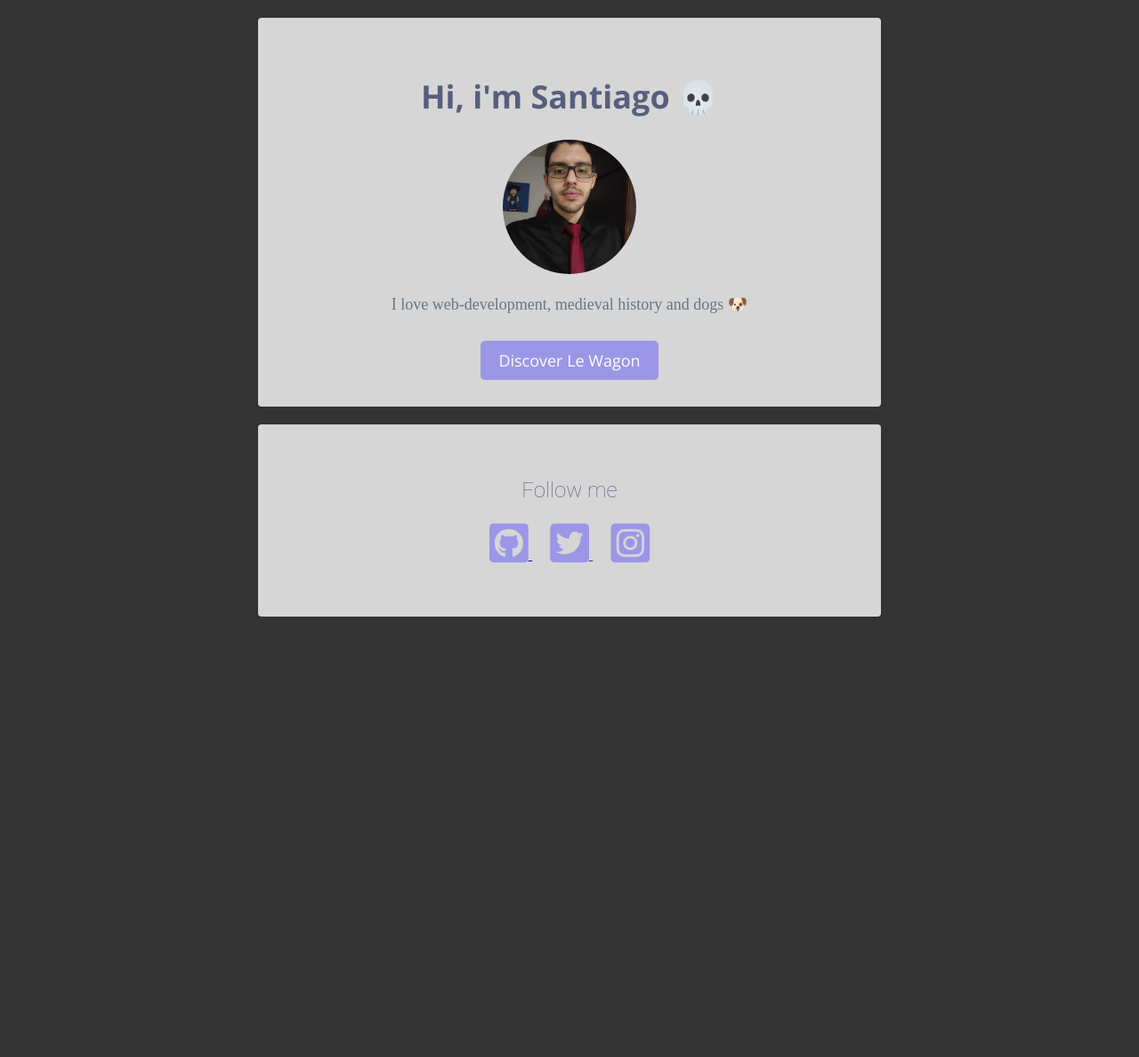
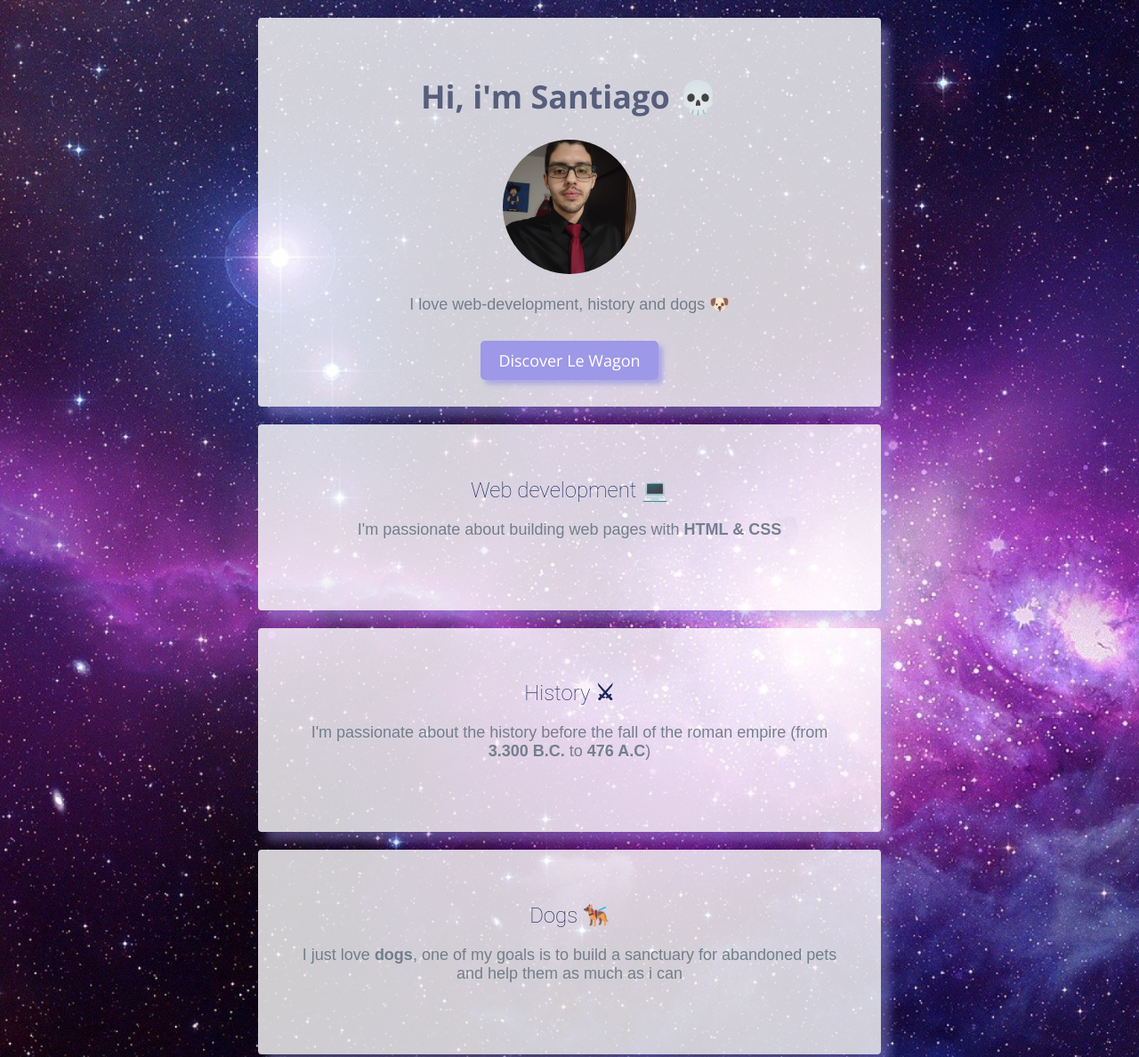
Before and after one commit to Exanimum18/profile, a plain HTML site: page index.html in a window 1280 px wide. Shown: the top 1188 px of the page at 89% size. Before the commit the page ends 800 px from the top, so only its background shows below. Drawn offline with nearby package versions, Linux system fonts and the light colour scheme.

Commit message:
Modificaciones finales

```diff
--- a/index.html
+++ b/index.html
@@ -14,8 +14,27 @@
     <div class="card-white">
       <h1>Hi, i'm Santiago 💀</h1>
       <img class="img-circle" src="images/My-Profile.jpg" alt="Santiago's profile picture">
-      <p>I love web-development, medieval history and dogs 🐶</p>
+      <p>I love web-development, history and dogs 🐶</p>
       <a class="btn-purple" href="#">Discover Le Wagon</a>
+    </div>
+
+    <div class="card-white">
+      <h2> Web development 💻 </h2>
+      <p>
+        I'm passionate about building web pages with <strong> HTML & CSS </strong>
+      </p>
+    </div>
+
+    <div class="card-white">
+      <h2> History <strong> ⚔ </strong> </h2>
+      <p>
+        I'm passionate about the history before the fall of the roman empire (from <strong>3.300 B.C.</strong> to <strong>476 A.C</strong>)
+      </p>
+    </div>
+
+    <div class="card-white">
+      <h2> Dogs 🐕‍🦺 </h2>
+      <p> I just love <strong>dogs</strong>, one of my goals is to build a sanctuary for abandoned pets and help them as much as i can </p>
     </div>
 
     <div class="card-white">
--- a/style.css
+++ b/style.css
@@ -2,18 +2,19 @@
 
 body {
   font-size: 18px;
-  background-color: rgba(0, 0, 0, 0.8);
-  color: #677684
+  background-color: rgba(0, 0, 0, 0.9);
+  background-image: url('images/Galaxia.jpg');
+  background-size: cover;
 }
 
 h1 {
-  color: #575F7D;
+  color: rgb(87, 95, 125);
   font-weight: 600;
   font-family: 'Open Sans', sans-serif;
 }
 
 h2 {
-  color: #575F7D;
+  color: #18255c;
   font-size: 24px;
   font-family: 'Roboto', sans-serif;
   font-weight: lighter;
@@ -30,13 +31,14 @@ h2 {
 }
 
 .btn-purple {
-  background-color: #9B96E6;
+  background-color: rgb(157, 152, 231);
   color: white;
   padding: 10px 20px;
   font-family: 'Open Sans', sans-serif;
   font-weight: lighter;
   border-radius: 5px;
   text-decoration: none;
+  box-shadow: 5px 5px 5px rgba(157, 152, 231, 0.7);
 }
 
 .btn-purple:hover {
@@ -50,10 +52,15 @@ h2 {
   border-radius: 4px;
   margin: 20px auto;
   text-align: center;
+  box-shadow: 10px 10px 10px rgba(157, 152, 231, 0.4);
 }
 
 .card-white p {
   margin-bottom: 40px;
+  font-family: Arial, Helvetica, sans-serif;
+  font-weight: lighter;
+  color: rgba(103, 118, 132, 0.9);
+  font-size: 18px;
 }
 
 .list-inline {
```
